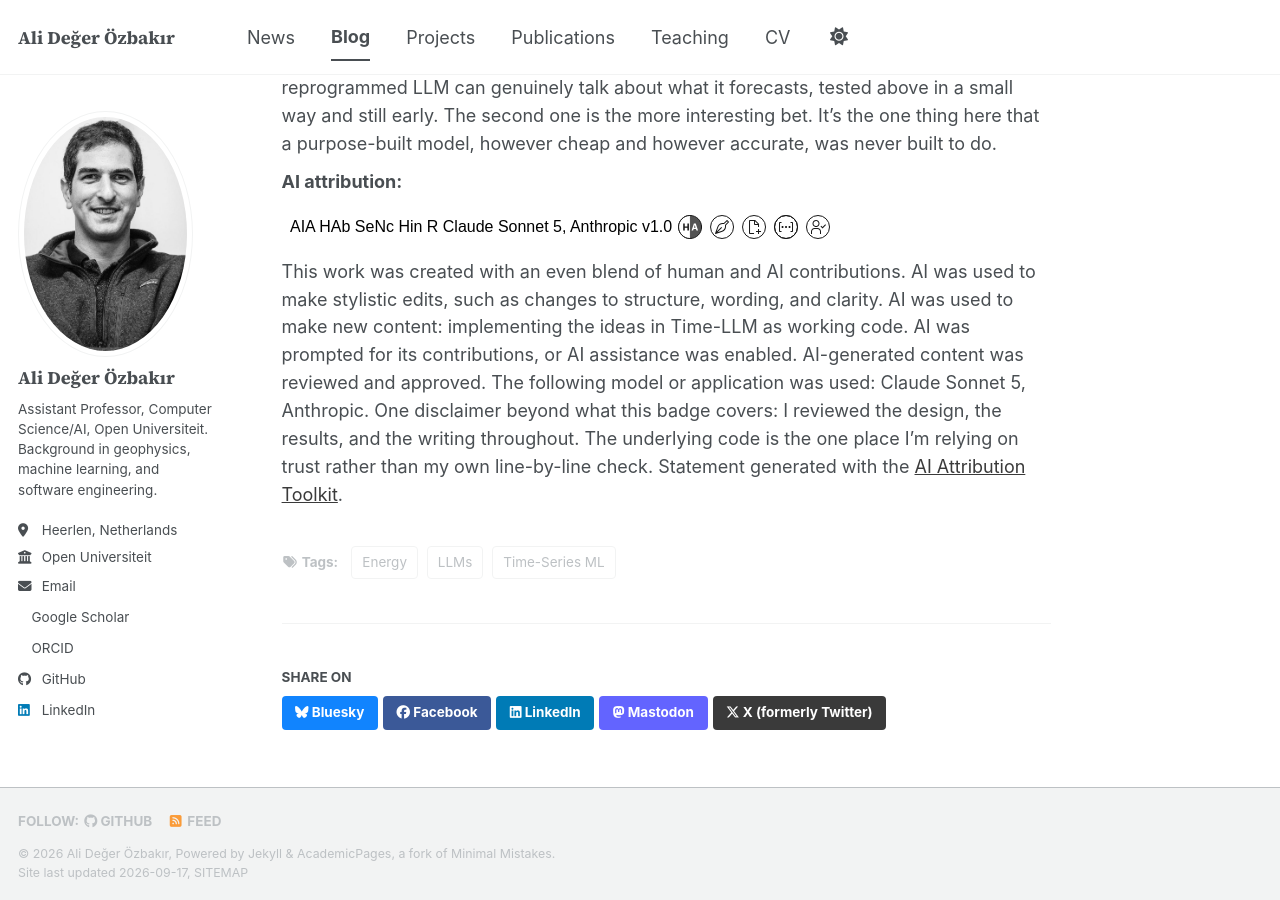
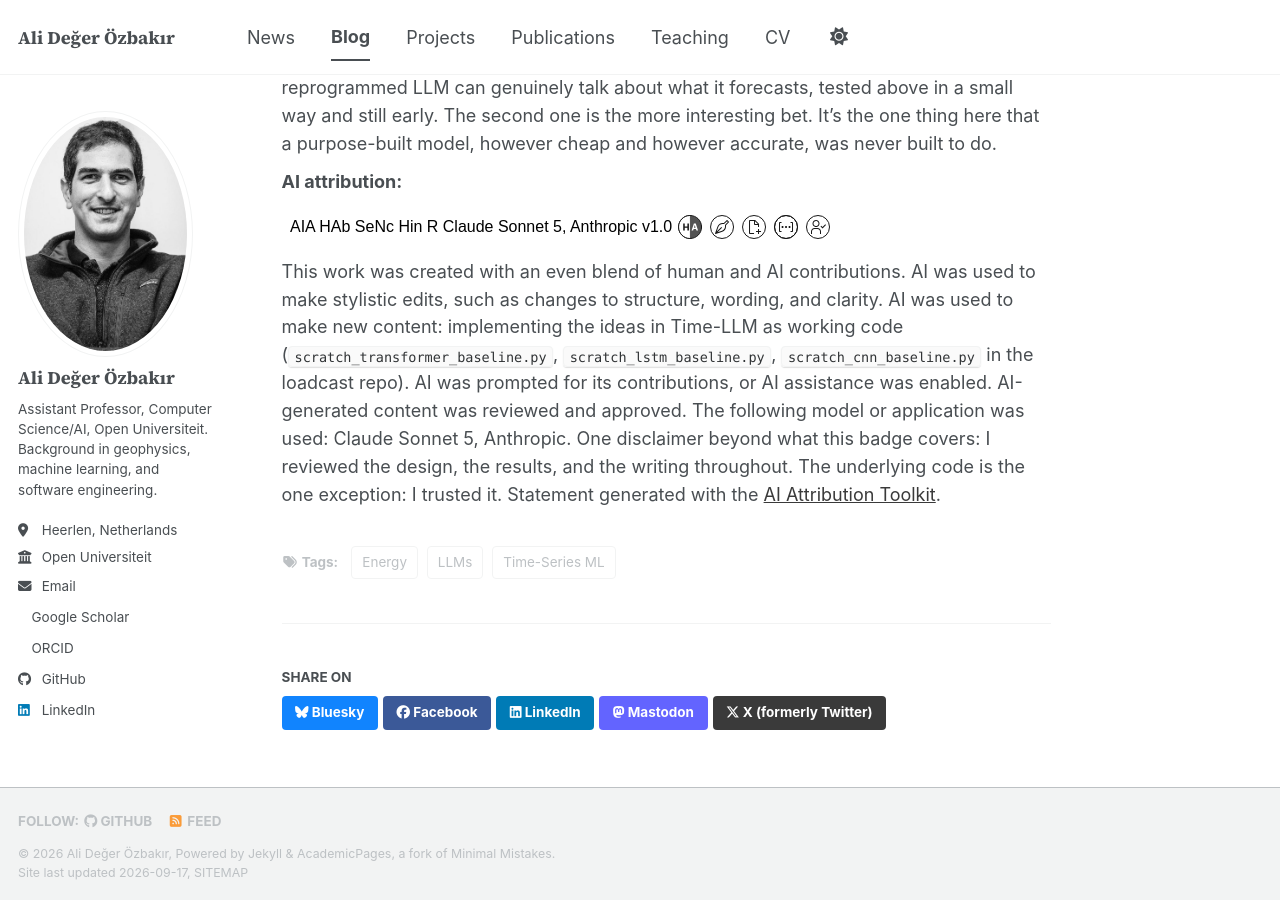
Before and after one commit to aozbakir/aozbakir.github.io, a Jekyll site: the page built from _posts/2026-09-16-reprogramming-llm-electricity-forecasting.md, in a window 1280 px wide and 900 px high, scrolled down 6827 px. Built offline with Jekyll 4.4.1, drawn with Linux system fonts in a browser that asks for light colours; a style sheet for code colours, icons or effects is not loaded.

Commit message:
Give concrete evidence for the new-content claim, drop the remaining "rather than"
Named the actual files (scratch_transformer/lstm/cnn_baseline.py) as
verifiable evidence instead of leaving the claim generic. Also
rewrote the code disclaimer as a direct statement instead of a
"rather than" comparison.

Co-Authored-By: Claude Sonnet 5 <noreply@anthropic.com>

```diff
--- a/_posts/2026-09-16-reprogramming-llm-electricity-forecasting.md
+++ b/_posts/2026-09-16-reprogramming-llm-electricity-forecasting.md
@@ -91,4 +91,4 @@ So the general-purpose LLM still trails, and the case against it now extends bey
 
 <img src="/images/abbreviated_statement.svg" alt="AI attribution badge: Human-AI blend, stylistic edits, new content, human-initiated, reviewed. Claude Sonnet 5, Anthropic. v1.0" width="556" height="40">
 
-This work was created with an even blend of human and AI contributions. AI was used to make stylistic edits, such as changes to structure, wording, and clarity. AI was used to make new content: implementing the ideas in Time-LLM as working code. AI was prompted for its contributions, or AI assistance was enabled. AI-generated content was reviewed and approved. The following model or application was used: Claude Sonnet 5, Anthropic. One disclaimer beyond what this badge covers: I reviewed the design, the results, and the writing throughout. The underlying code is the one place I'm relying on trust rather than my own line-by-line check. Statement generated with the [AI Attribution Toolkit](https://aiattribution.github.io/create-attribution).
+This work was created with an even blend of human and AI contributions. AI was used to make stylistic edits, such as changes to structure, wording, and clarity. AI was used to make new content: implementing the ideas in Time-LLM as working code (`scratch_transformer_baseline.py`, `scratch_lstm_baseline.py`, `scratch_cnn_baseline.py` in the loadcast repo). AI was prompted for its contributions, or AI assistance was enabled. AI-generated content was reviewed and approved. The following model or application was used: Claude Sonnet 5, Anthropic. One disclaimer beyond what this badge covers: I reviewed the design, the results, and the writing throughout. The underlying code is the one exception: I trusted it. Statement generated with the [AI Attribution Toolkit](https://aiattribution.github.io/create-attribution).
```
